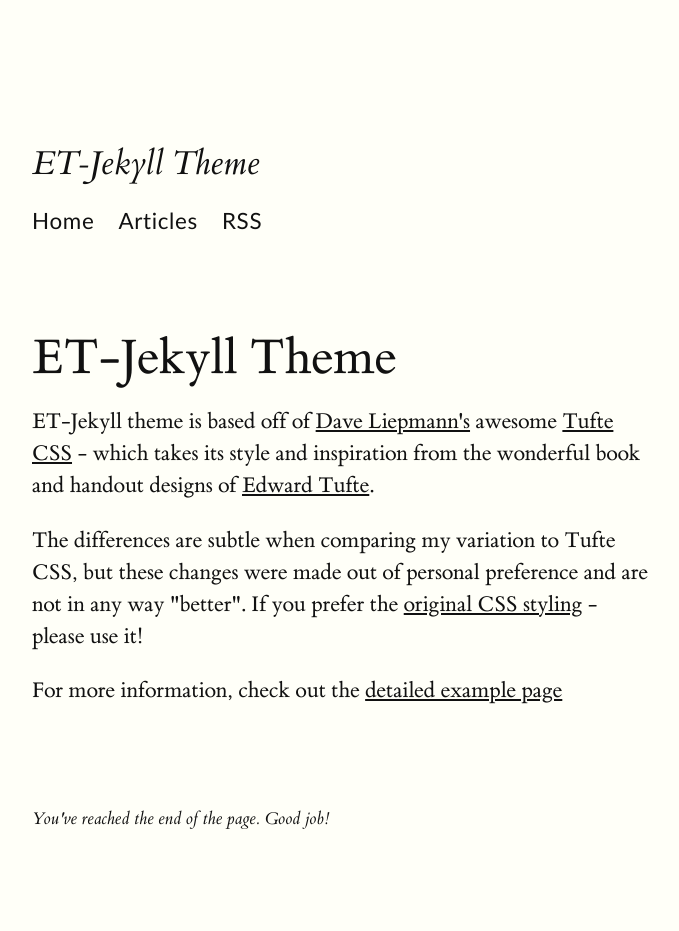
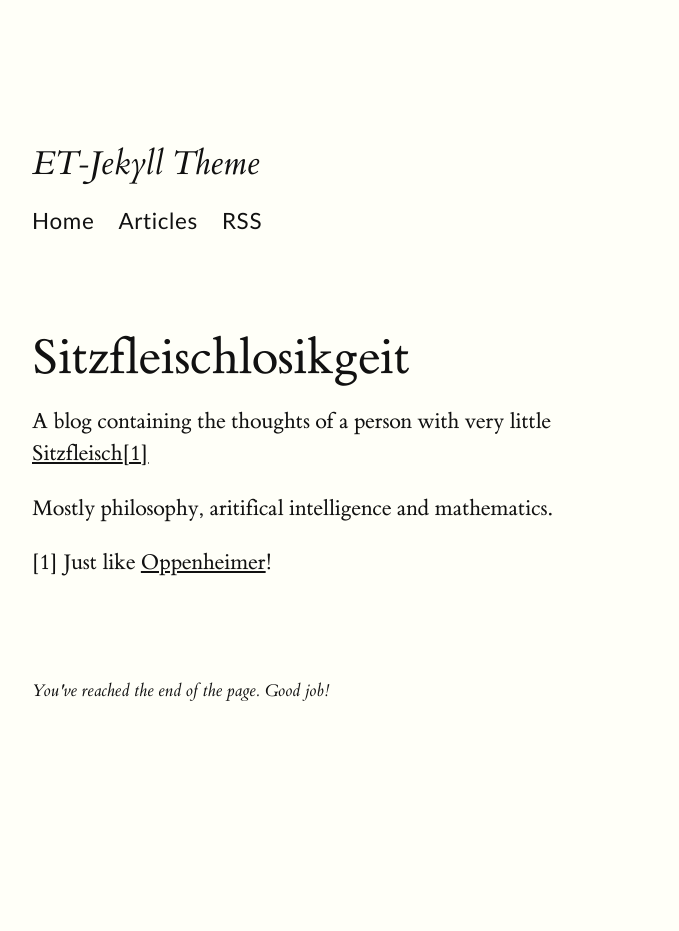
Before and after one commit to de-lachende-cavalier/de-lachende-cavalier.github.io, a Jekyll site: the page built from index.html, in a window 1280 px wide. Shown: the whole page, without its empty margins (128-807 px from the left). Built offline with Jekyll 4.4.1, drawn with Linux system fonts in a browser that asks for light colours; after the commit the page ends 900 px from its top, so only the background shows below that.

Commit message:
test edits

```diff
--- a/index.html
+++ b/index.html
@@ -1,10 +1,18 @@
 ---
 layout: default
-title: ET-Jekyll Theme
+title: sitzfleischlosikgeit
 ---
 
-<p>ET-Jekyll theme is based off of <a href="http://www.daveliepmann.com">Dave Liepmann's</a> awesome <a href="https://edwardtufte.github.io/tufte-css/">Tufte CSS</a> - which takes its style and inspiration from the wonderful book and handout designs of <a href="https://www.edwardtufte.com/tufte/">Edward Tufte</a>.</p>
+<p>
+    A blog containing the thoughts of a person with very little <a
+        href="https://en.wiktionary.org/wiki/Sitzfleisch">Sitzfleisch</a><a href="foot1">[1]</a>
+</p>
 
-<p>The differences are subtle when comparing my variation to Tufte CSS, but these changes were made out of personal preference and are not in any way "better". If you prefer the <a href="https://edwardtufte.github.io/tufte-css/">original CSS styling</a> - please use it!</p>
+<p>
+    Mostly philosophy, aritifical intelligence and mathematics.
+</p>
 
-<p>For more information, check out the <a href="/et-jekyll-theme/">detailed example page</a></p>
+<footer>
+    <p id="foot1">[1] Just like <a
+            href="https://en.wikipedia.org/wiki/J._Robert_Oppenheimer#Scientific_work">Oppenheimer</a>!</p>
+</footer>
```
